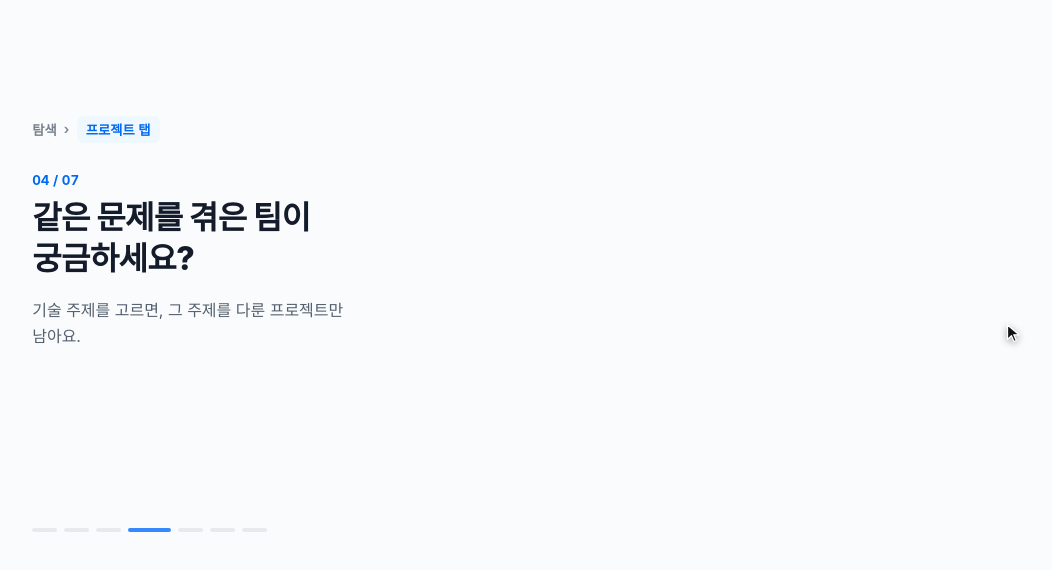
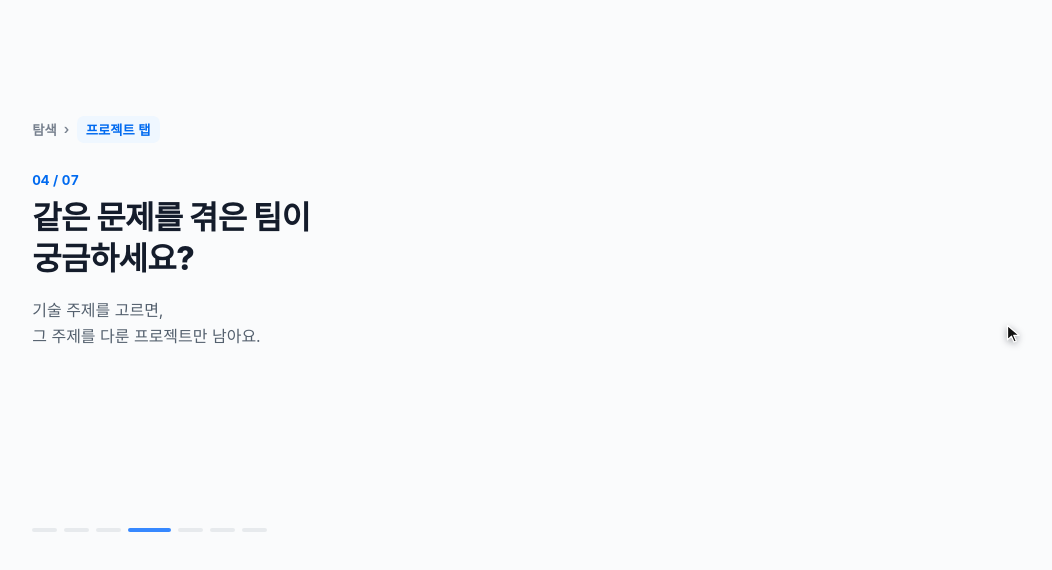
Before and after one commit to sangjun121/shout-outz-demoday, a plain HTML site: page index.html in a window 1280 px wide. Shown: the part 4088-4658 px from the top of the page, without its empty margins (46-1098 px from the left). Drawn offline with Linux system fonts and the light colour scheme; a web font is replaced by a local one.

Commit message:
fix: 시연 설명 줄 맞춤, 블로그 아이콘, 전환 장면 화살표 수정

```diff
--- a/index.html
+++ b/index.html
@@ -117,11 +117,9 @@ h1,h2{font-weight:800;letter-spacing:-.02em;line-height:1.28}
 .raw .mrow{padding:1.125rem 0}
 .raw .mrow:first-child{border-top:0}
 .raw .mrow .ti{font-size:1.0625rem}
-.arrow{display:flex;flex-direction:column;align-items:center;gap:.5rem;color:var(--b500)}
-.arrow svg{width:5rem;height:.75rem;overflow:visible}
-.arrow path{stroke-dasharray:1;stroke-dashoffset:1;transition:stroke-dashoffset .7s var(--travel) 1.7s}
-.on .arrow path{stroke-dashoffset:0}
-.arrow span{order:-1;font-size:.8125rem;font-weight:700;color:var(--b600);background:var(--b50);border-radius:99rem;padding:.2rem .7rem}
+.arrow{display:grid;place-items:center}
+.arrow i{width:3rem;height:3rem;border-radius:50%;border:1px solid var(--g200);background:#fff;display:grid;place-items:center;color:var(--g500);box-shadow:0 .75rem 1.5rem -1rem oklch(13% .028 261.7/.3)}
+.arrow svg{width:1.25rem;height:1.25rem}
 .xpc .box{padding:1.75rem 2rem;box-shadow:0 1.5rem 3.5rem -1.75rem oklch(13% .028 261.7/.22);display:flex;flex-direction:column;align-items:flex-start;gap:.625rem}
 .xpc small{font-size:.875rem;font-weight:500;color:var(--g500)}
 .xpc h3{font-size:1.25rem;font-weight:700}
@@ -157,7 +155,7 @@ h1,h2{font-weight:800;letter-spacing:-.02em;line-height:1.28}
 .dcopy.cur{opacity:1;transform:none;transition-delay:.25s}
 .dcopy .n{font-size:.9375rem;font-weight:700;color:var(--b600);font-variant-numeric:tabular-nums}
 .dcopy h2{font-size:2.25rem;margin-top:.75rem;white-space:pre-line}
-.dcopy p{font-size:1.125rem;line-height:1.65;color:var(--g600);margin-top:1.25rem}
+.dcopy p{font-size:1.125rem;line-height:1.65;color:var(--g600);margin-top:1.25rem;white-space:pre-line}
 .ticks{position:absolute;left:5.5rem;top:40.5rem;display:flex;gap:.5rem}
 .ticks i{width:1.75rem;height:.25rem;border-radius:1rem;background:var(--g200);transition:background .4s,width .5s var(--travel)}
 .ticks i.cur{background:var(--b500);width:3rem}
@@ -302,7 +300,7 @@ h1,h2{font-weight:800;letter-spacing:-.02em;line-height:1.28}
 .rsec h5{font-size:.875rem;font-weight:700;color:var(--g700);margin-bottom:.5rem}
 .mrow .su{font-size:.875rem;line-height:1.6;color:var(--g800)}
 .mrow .ex{font-size:.75rem;color:var(--g400)}
-.fav{width:1.125rem;height:1.125rem;border-radius:.2rem;background:var(--g200);flex:none;margin-top:.15rem}
+.fav{width:1.125rem;height:1.125rem;border-radius:.2rem;flex:none;margin-top:.15rem;object-fit:contain}
 
 /* 채용공고 목록과 상세 */
 .jobs{display:grid;grid-template-columns:repeat(3,1fr);gap:1rem}
@@ -470,7 +468,7 @@ h1,h2{font-weight:800;letter-spacing:-.02em;line-height:1.28}
           <div class="mrow"><div class="m"><span class="badge">PR</span><b>샤라웃</b><span>2026년 10월 16일</span></div><div class="ti"><svg class="gh"></svg><span>[BE/refactor] 피드 목록의 '내가 누른 반응' 확인용 사용자 기준 인덱스 추가 (#477)</span></div></div>
         </div>
       </div>
-      <div class="arrow"><svg viewBox="0 0 112 16" fill="none" stroke="currentColor" stroke-width="2" stroke-linecap="round" stroke-linejoin="round"><path pathLength="1" d="M2 8h104"/><path pathLength="1" d="M100 2l8 6-8 6"/></svg><span>가공</span></div>
+      <div class="arrow"><i><svg viewBox="0 0 24 24" fill="none" stroke="currentColor" stroke-width="2" stroke-linecap="round" stroke-linejoin="round"><path d="M5 12h14M13 6l6 6-6 6"/></svg></i></div>
       <div class="xpc">
         <p class="cap">프로젝트 탭의 경험</p>
         <div class="box">
@@ -630,14 +628,15 @@ h1,h2{font-weight:800;letter-spacing:-.02em;line-height:1.28}
 /* ============ 고쳐 쓰는 값 ============ */
 const QUESTION = '첫 포트폴리오, 프로젝트 경험을 어떻게 써야 할까요?';
 const AI_IMPROVE = '12%';                                           // 임시로 넣은 값. 실제 측정값이 아니다. 발표 전에 실제 수치로 바꾼다.
+// 시연 왼쪽 설명. 줄바꿈(\n)을 직접 넣어, 제목은 두세 줄, 설명은 항상 두 줄로 맞춘다.
 const COPIES = [
-  ['“무중단 배포”\n다른 팀은 어떻게\n구현했는지 궁금하세요?', '기술 이름으로 검색하면 블로그, PR, 팀 문서, 테코톡을 한 번에 찾아요.'],
-  ['채용 공고가 찾는 역량을\n어떻게 채워야 할지\n막막한가요?', '공고의 역량을 고르면, 그 역량을 키운 크루들의 경험이 나와요.'],
-  ['이 기술을 써 본 팀이\n궁금하세요?', '프로젝트 이름, 소개, 기술로 바로 찾아보세요.'],
-  ['같은 문제를 겪은 팀이\n궁금하세요?', '기술 주제를 고르면, 그 주제를 다룬 프로젝트만 남아요.'],
-  ['그 팀이 실제로 한 일이\n궁금하세요?', 'PR과 팀 문서, 블로그에서 찾은 경험을 이력서 문장으로 읽어요.'],
-  ['근거가 궁금하세요?', '모든 경험은 출처로 이어져요. 누르면 실제 PR이 열려요.'],
-  ['다른 팀은 어떻게 풀었는지\n궁금하세요?', '같은 주제의 테코톡과 다른 팀의 자료까지 이어서 봐요.'],
+  ['“무중단 배포”\n다른 팀은 어떻게\n구현했는지 궁금하세요?', '기술 이름으로 검색하면 블로그, PR,\n팀 문서, 테코톡을 한 번에 찾아요.'],
+  ['채용 공고가 찾는 역량을\n어떻게 채워야 할지\n막막한가요?', '공고의 역량을 고르면, 그 역량을 키운\n크루들의 경험이 나와요.'],
+  ['이 기술을 써 본 팀이\n궁금하세요?', '프로젝트 이름, 소개, 기술로\n바로 찾아보세요.'],
+  ['같은 문제를 겪은 팀이\n궁금하세요?', '기술 주제를 고르면,\n그 주제를 다룬 프로젝트만 남아요.'],
+  ['그 팀이 실제로 한 일이\n궁금하세요?', 'PR과 팀 문서, 블로그에서 찾은 경험을\n이력서 문장으로 읽어요.'],
+  ['그 경험의 근거가\n궁금하세요?', '모든 경험은 출처로 이어져요.\n누르면 실제 PR이 열려요.'],
+  ['다른 팀은 어떻게 풀었는지\n궁금하세요?', '같은 주제의 테코톡과\n다른 팀의 자료까지 이어서 봐요.'],
 ];
 // 왼쪽 위 "탐색 > ..." 에 단계마다 보여 줄 이름
 const CRUMBS = ['기술 검색', '채용공고로 찾기', '프로젝트 탭', '프로젝트 탭', '프로젝트 탭', '프로젝트 탭', '프로젝트 탭'];
@@ -673,11 +672,11 @@ const TABS = {   // 검색창 문구, 추천 검색어 앞 문구, 추천 검색
 // 한 줄: [종류, 팀, 날짜, 제목, 한 줄 소개]
 const KW_COUNT = { ALL: 39, BLOG: 12, DOC: 24, TALK: 3 };
 const KW_BLOGS = [
-  ['blog', '야구보구', '2025-08-29', '[Infra] Nginx와 Docker로 구현하는 단일 서버 Blue-Green 무중단 배포', 'Nginx, Docker, Blue-Green 배포로 트래픽 전환 구조를 구성하는 과정이라, 보안 그룹 제약 속 무중단 배포를 설계할 때 참고하기 좋아요.'],
-  ['blog', '모우다', '2024-11-12', '무중단 배포 과정에서의 불확실성 개선 [2] - AWS CLI의 wait API 적용', 'AWS CLI, ELB, wait 명령어로 트래픽 중단과 재개를 확인하는 과정이라, 무중단 배포의 대기 조건을 설계할 때 참고하기 좋아요.'],
-  ['blog', '코딩해듀오', '2024-10-27', '우리도 무중단 배포 할래요.', 'Blue/Green, Docker, Nginx로 추가 인스턴스 없이 무중단 배포를 구성하고, 다중 인스턴스의 전환 시점 문제를 살필 때 참고하기 좋아요.'],
-  ['blog', '하루스터디', '2023-10-29', '데이터베이스 호환성을 고려한 무중단 배포 진행하기', '롤링 배포, API 버저닝, MySQL 트리거로 진행 중인 사용자와 데이터 호환성을 고려한 무중단 배포를 설계할 때 참고하기 좋아요.'],
-  ['blog', '달록', '2022-10-26', '달록 무중단 배포 도입기', '블루그린 배포, Nginx, Jenkins로 단일 EC2의 배포 중단을 줄이는 과정이라, 무중단 배포를 도입할 때 참고하기 좋아요.'],
+  ['blog', '야구보구', '2025-08-29', '[Infra] Nginx와 Docker로 구현하는 단일 서버 Blue-Green 무중단 배포', 'Nginx, Docker, Blue-Green 배포로 트래픽 전환 구조를 구성하는 과정이라, 보안 그룹 제약 속 무중단 배포를 설계할 때 참고하기 좋아요.', 'tistory'],
+  ['blog', '코딩해듀오', '2024-10-27', '우리도 무중단 배포 할래요.', 'Blue/Green, Docker, Nginx로 추가 인스턴스 없이 무중단 배포를 구성하고, 다중 인스턴스의 전환 시점 문제를 살필 때 참고하기 좋아요.', 'tistory'],
+  ['blog', '하루스터디', '2023-10-29', '데이터베이스 호환성을 고려한 무중단 배포 진행하기', '롤링 배포, API 버저닝, MySQL 트리거로 진행 중인 사용자와 데이터 호환성을 고려한 무중단 배포를 설계할 때 참고하기 좋아요.', 'tistory'],
+  ['blog', '모아모아', '2022-10-29', '무중단 배포', 'NGINX, 포트 스위칭, 셸 스크립트로 단일 WAS의 무중단 배포를 구성하고 운영 한계를 검토할 때 참고하기 좋아요.', 'velog'],
+  ['blog', '스탬프크러쉬', '2023-10-11', '스탬프크러쉬의 무중단 배포 자동화', 'Docker, Jenkins, Nginx로 단일 서버에서 배포를 자동화하는 과정이라, 헬스 체크와 요청 전환으로 무중단 배포를 구성할 때 참고하기 좋아요.', 'tistory'],
 ];
 const KW_DOCS = [
   ['pr', '히유', '2026-10-22', 'infra: 개발 서버 blue green 무중단 배포 적용', 'Blue-Green, Nginx, Alloy로 배포 전환과 관측 데이터 보호를 설계한 과정이라, 무중단 배포의 실패 지점을 점검할 때 참고하기 좋아요.'],
@@ -700,7 +699,7 @@ const JOB_MATS = {
   'Kotlin, Spring': [
     ['doc', '총총', '2026-08-20', '0010. 내 스터디 목록에서 스터디별 집계 쿼리를 사용한다', 'GROUP BY, 프로젝션, N+1의 비용과 복잡성을 비교해, 제한된 데이터 규모에서 집계 방식을 고를 때 참고하기 좋아요.'],
     ['doc', 'moment', '2026-02-06', '배치 조회 패턴 기술 보고서', '배치 조회, IN절, GROUP BY로 댓글 좋아요 조회를 묶는 과정이라, N+1 해결과 조회 규모별 대안을 검토할 때 참고하기 좋아요.'],
-    ['blog', 'Kerdy', '2026-01-01', '[JPA] 다대다 관계에서 FetchJoin으로 N+1 문제 해결하기', 'JPA, Fetch Join, 지연 로딩을 다루며, 다대다 관계의 N+1 문제를 줄이고 적용 제약을 확인할 때 참고하기 좋아요.'],
+    ['blog', 'Kerdy', '2026-01-01', '[JPA] 다대다 관계에서 FetchJoin으로 N+1 문제 해결하기', 'JPA, Fetch Join, 지연 로딩을 다루며, 다대다 관계의 N+1 문제를 줄이고 적용 제약을 확인할 때 참고하기 좋아요.', 'github'],
     ['pr', 'PhotoGather', '2025-12-12', 'refactor: Space 관련 리팩터링', 'JOIN FETCH, IN 쿼리, GROUP BY로 목록 조회를 개선한 과정이라, N+1 해결과 집계 누락 처리를 설계할 때 참고하기 좋아요.'],
     ['pr', 'PhotoGather', '2025-11-22', 'refactor: 방명록 조회 시 2N+1 문제 해결', 'DTO 프로젝션, 조인, 서브쿼리로 추가 조회를 줄인 과정이라, 페이지네이션의 N+1 문제를 해결할 때 참고하기 좋아요.'],
     ['pr', '페스타북', '2025-10-12', '[BE] Place 전체 조회 API 개선', 'N+1, fetch join, Grafana k6로 조회 전략을 비교한 과정이라, 성능과 유지보수를 함께 고려할 때 참고하기 좋아요.'],
@@ -813,8 +812,10 @@ const demo = (() => {
   // 자료 한 줄(종류 배지, 팀, 날짜, 제목, 한 줄 소개). 탐색 검색 결과와 채용공고 추천 자료가 같이 쓴다.
   const KIND = { blog: ['블로그', ''], pr: ['PR', ''], doc: ['팀 문서', ' gr'] };
   const dateKo = (d) => { const [y, m, day] = d.split('-'); return `${y}년 ${+m}월 ${+day}일`; };
-  const matRow = ([kind, team, date, title, line], extra = '') => `<div class="mrow"><div class="m"><span class="badge${KIND[kind][1]}">${KIND[kind][0]}</span><b>${team}</b><span>${dateKo(date)}</span></div>
-    <div class="ti">${kind === 'blog' ? '<i class="fav"></i>' : `<svg class="gh" viewBox="0 0 16 16">${GH}</svg>`}<span>${title}</span></div><p class="su">${line}</p>${extra}</div>`;
+  const GH_ICON = `<svg class="gh" viewBox="0 0 16 16">${GH}</svg>`;
+  const FAV = { tistory: '<img class="fav" src="assets/fav-tistory.svg" alt="">', velog: '<img class="fav" src="assets/fav-velog.ico" alt="">', github: GH_ICON };
+  const matRow = ([kind, team, date, title, line, fav], extra = '') => `<div class="mrow"><div class="m"><span class="badge${KIND[kind][1]}">${KIND[kind][0]}</span><b>${team}</b><span>${dateKo(date)}</span></div>
+    <div class="ti">${kind === 'blog' ? FAV[fav] : GH_ICON}<span>${title}</span></div><p class="su">${line}</p>${extra}</div>`;
 
   // 한 번만 그려 두는 것들
   $('#copies').innerHTML = COPIES.map(([h, p], i) => `<div class="dcopy"><div class="n">0${i + 1} / 0${COPIES.length}</div><h2>${h}</h2><p>${p}</p></div>`).join('');
@@ -989,12 +990,13 @@ const demo = (() => {
       setPage('detail'); setDetailTab('exp'); cur.classList.remove('show'); await wait(350);
       card['shout-outz'].classList.remove('hov');
       openSrc(0, true);   // 실제 화면처럼 첫 경험의 출처는 펼쳐 둔다.
-      await stagger($$('#paneExp .stag'), 160);
+      await stagger($$('#paneExp .stag'), 160); await wait(500);
+      scrollCam($('#camD'), $$('.exp')[1], 0.25);   // 고른 주제(동시성)와 맞는 경험으로 바로 내려간다.
     },
     // 4. 출처 펼치기
     async () => {
       await wait(350);
-      const e = $$('.exp')[1]; scrollCam($('#camD'), e, 0.25); await wait(950);
+      const e = $$('.exp')[1]; scrollCam($('#camD'), e, 0.25); await wait(300);
       await move($('.pill', e), 0.8, 0.6, 700); $('.pill', e).classList.add('hov'); await wait(250); await click(); openSrc(1, true); await wait(650);
       const li = $$('.srcbox li', e)[1]; await move(li, 0.72, 0.6, 550); $('.pill', e).classList.remove('hov'); li.classList.add('hov');
     },
```
Also changed, not shown: assets/fav-tistory.svg (added), assets/fav-velog.ico (added).
